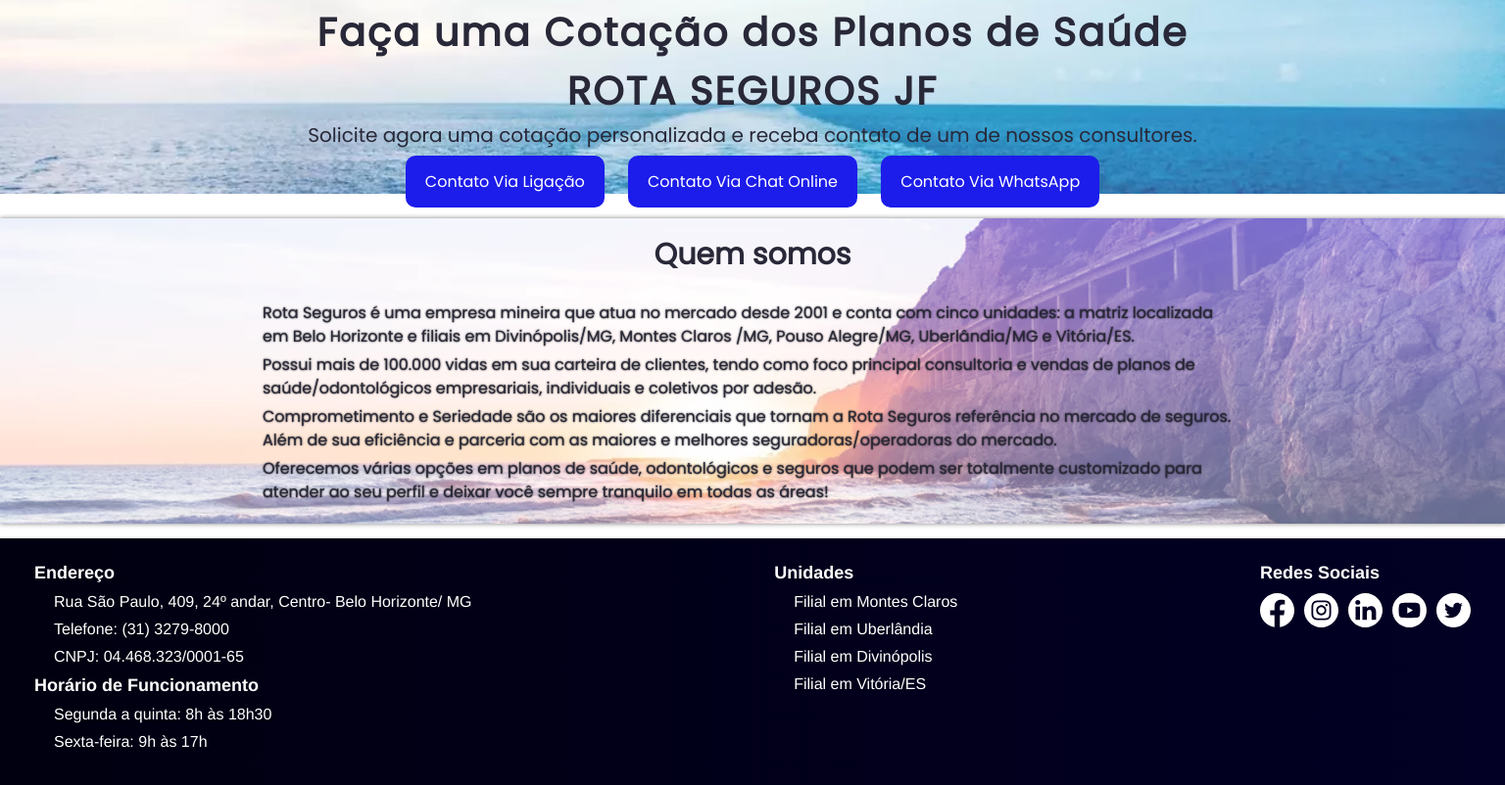
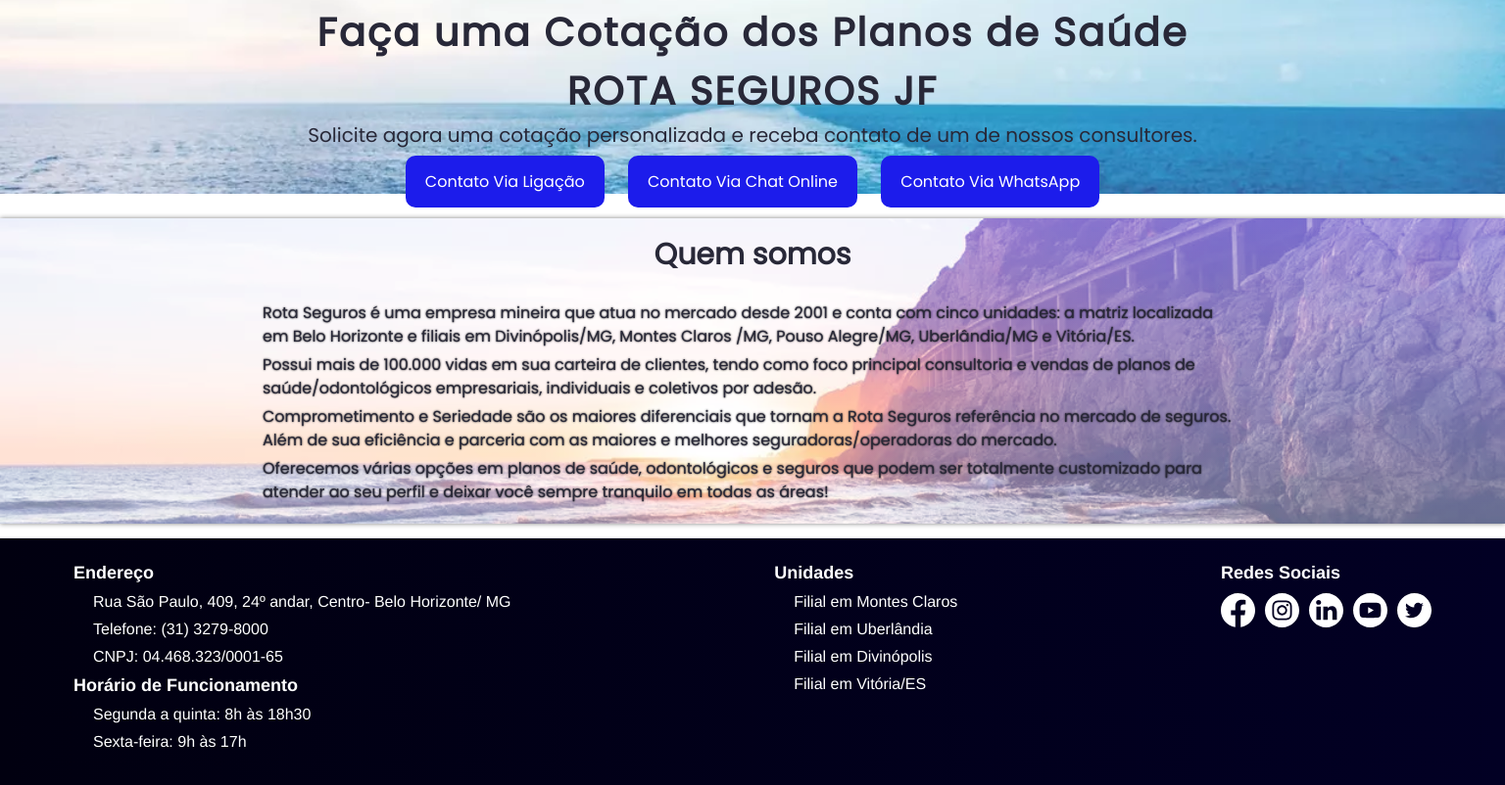
Before and after one commit to bzenky/testeRotaSeguros, a plain HTML site: page index.html in a window 1536 px wide. Shown: the part 1806-2608 px from the top of the page at 98% size. Drawn offline with nearby package versions, Linux system fonts and the light colour scheme.

Commit message:
css update

```diff
--- a/css/styles.scss
+++ b/css/styles.scss
@@ -425,6 +425,16 @@ footer {
   }
 }
 
+//*************************
+//--------MEDIA-----------*
+//*************************
+
+@media screen and (min-width: 1366px) {
+  footer {
+    padding: 25px 75px;
+  }
+}
+
 @media screen and (max-width: 1100px) {
   header {
 
```
Also changed, not shown: css/styles.css, 1 other file.
